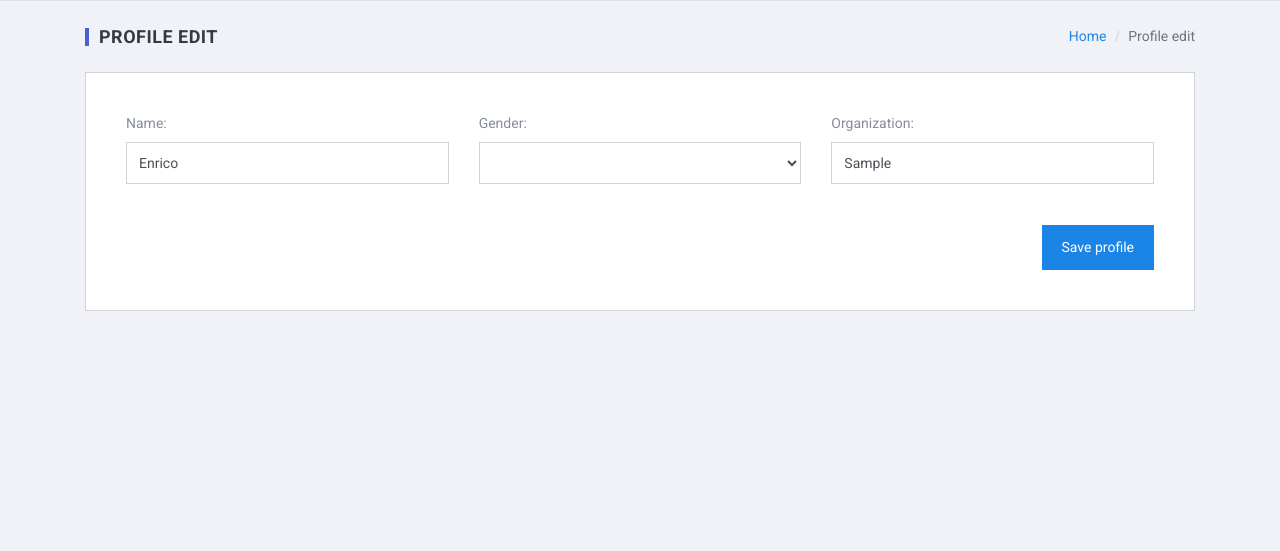
After one commit to EnricoChi/django2_dz, a Django app: page /accounts/edit/1 in a window 1280 px wide. The commit adds this page. Shown: the part 74-625 px from the top of the page. Run offline with Django 3.2, Linux system fonts and the light colour scheme; a user stored in the database is signed in; data comes from the database, SQL or seed files in the repository; both versions use the stored data as it was after the commit; tables that the repository leaves empty hold one stand-in row (values such as "Sample post"); some libraries are stand-ins or nearby versions.

Commit message:
one to one

```diff
--- a/rank/accounts/forms.py
+++ b/rank/accounts/forms.py
@@ -1,11 +1,10 @@
 import random
 import hashlib
-import secrets
 
 from django import forms
-from django.contrib.auth.forms import AuthenticationForm, UserCreationForm
+from django.contrib.auth.forms import AuthenticationForm, UserCreationForm, UserChangeForm
 
-from .models import Account
+from .models import Account, AccountInfo
 from .utils import send_verify_mail
 
 
@@ -18,7 +17,6 @@ class CommonAccountForm(forms.Form):
 
 
 class SignUpForm(CommonAccountForm, UserCreationForm):
-
     class Meta:
         model = Account
         fields = ('email', 'first_name')
@@ -42,3 +40,15 @@ class SignInForm(CommonAccountForm, AuthenticationForm):
         'invalid_login': "Something went wrong!",
         'inactive': "This account is inactive.",
     }
+
+
+class AccountEditForm(CommonAccountForm, forms.ModelForm):
+    class Meta:
+        model = Account
+        fields = ('first_name',)
+
+
+class AccountInfoEditForm(CommonAccountForm, forms.ModelForm):
+    class Meta:
+        model = AccountInfo
+        fields = ('gender', 'organization')
--- a/rank/accounts/models.py
+++ b/rank/accounts/models.py
@@ -4,6 +4,8 @@ from django.db import models
 from django.core.mail import send_mail
 from django.contrib.auth.base_user import AbstractBaseUser
 from django.contrib.auth.models import PermissionsMixin
+from django.db.models.signals import post_save
+from django.dispatch import receiver
 from django.utils.timezone import now
 
 from .managers import AccountManager
@@ -42,3 +44,25 @@ class Account(AbstractBaseUser, PermissionsMixin):
 
     def email_user(self, subject, message, from_email=None, **kwargs):
         send_mail(subject, message, from_email, [self.email], **kwargs)
+
+
+class AccountInfo(models.Model):
+    GENDER = ((0, ''),
+              (1, 'Male'),
+              (2, 'Female'))
+
+    account = models.OneToOneField(
+        Account, null=False, db_index=True, on_delete=models.CASCADE)
+    gender = models.PositiveSmallIntegerField(
+        'Gender', choices=GENDER, default=0)
+    organization = models.CharField(
+        'Organization', max_length=255, blank=True)
+
+    @receiver(post_save, sender=Account)
+    def account_info_create(sender, instance, created, **kwargs):
+        if created:
+            AccountInfo.objects.create(account=instance)
+
+    @receiver(post_save, sender=Account)
+    def account_info_save(sender, instance, **kwargs):
+        instance.accountinfo.save()
--- /dev/null
+++ b/rank/accounts/templates/accounts/edit.html
@@ -0,0 +1,40 @@
+{% extends 'commons/wrapper.html' %}
+
+{% block header %}
+    <ol class="breadcrumb slim-breadcrumb">
+        <li class="breadcrumb-item"><a href="{% url 'landing:landing' %}">Home</a></li>
+        <li class="breadcrumb-item active" aria-current="page">Profile edit</li>
+    </ol>
+    <h1 class="slim-pagetitle">Profile edit</h1>
+{% endblock %}
+
+{% block content %}
+    <div class="section-wrapper">
+        <div class="form-layout">
+            <form method="post">
+                <div class="row mg-b-25">
+                    {% csrf_token %}
+                    {% for field in form %}
+                        <div class="col-lg-4">
+                            <div class="form-group">
+                                {{ field.label_tag }}
+                                {{ field }}
+                            </div>
+                        </div>
+                    {% endfor %}
+                    {% for field in form_info %}
+                        <div class="col-lg-4">
+                            <div class="form-group">
+                                {{ field.label_tag }}
+                                {{ field }}
+                            </div>
+                        </div>
+                    {% endfor %}
+                </div>
+                <div class="form-layout-footer">
+                    <button class="btn btn-primary bd-0 ml-auto d-block">Save profile</button>
+                </div>
+            </form>
+        </div>
+    </div>
+{% endblock %}
--- a/rank/accounts/urls.py
+++ b/rank/accounts/urls.py
@@ -1,6 +1,6 @@
 from django.urls import path, re_path, include
 
-from .views import SignUp, SignIn, success_page, verify, sign_out
+from .views import SignUp, SignIn, success_page, verify, sign_out, AccountEdit
 
 app_name = 'accounts'
 
@@ -8,6 +8,7 @@ urlpatterns = [
     path('sign_up/', SignUp.as_view(), name='sign-up'),
     path('sign_in/', SignIn.as_view(), name='sign-in'),
     path('sign_out/', sign_out, name='sign-out'),
+    path('edit/<int:pk>', AccountEdit.as_view(), name='edit'),
     path('success/', success_page, name='success'),
 
     # TODO: убрать регулярку
--- a/rank/accounts/views.py
+++ b/rank/accounts/views.py
@@ -3,11 +3,11 @@ from django.contrib import auth
 from django.contrib.auth.views import LoginView
 from django.http import HttpResponseRedirect
 from django.shortcuts import render, get_object_or_404, redirect
-from django.urls import reverse
-from django.views.generic import CreateView
+from django.urls import reverse, reverse_lazy
+from django.views.generic import CreateView, UpdateView
 
-from .models import Account
-from .forms import SignUpForm, SignInForm
+from .models import Account, AccountInfo
+from .forms import SignUpForm, SignInForm, AccountEditForm, AccountInfoEditForm
 
 
 class RedirectAuthUserMixin:
@@ -32,6 +32,25 @@ class SignIn(LoginView):
     redirect_authenticated_user = True
 
 
+class AccountEdit(UpdateView):
+    model = Account
+    form_class = AccountEditForm
+    template_name = 'accounts/edit.html'
+    success_url = reverse_lazy('landing:landing')
+
+    def get_context_data(self, **kwargs):
+        context = super().get_context_data(**kwargs)
+        context['form_info'] = AccountInfoEditForm(self.request.POST or None, instance=self.request.user.accountinfo)
+        return context
+
+    def form_valid(self, form):
+        context = self.get_context_data()
+        form_info = context['form_info']
+        if form_info.is_valid():
+            form_info.save()
+        return super().form_valid(form)
+
+
 def success_page(request):
     message = f'Link to activate your account was sent to your e-mail'
     return render(request, 'accounts/success.html', {'message': message})
--- a/rank/commons/templates/commons/header.html
+++ b/rank/commons/templates/commons/header.html
@@ -14,8 +14,8 @@
                     </a>
                     <div class="dropdown-menu dropdown-menu-right">
                         <nav class="nav">
-                            <a href="#" class="nav-link"><i class="icon ion-person"></i>
-                                View Profile</a>
+                            <a href="{% url 'accounts:edit' user.pk %}" class="nav-link"><i class="icon ion-person"></i>
+                                Edit Profile</a>
                             <a href="{% url 'accounts:sign-out' %}" class="nav-link"><i class="icon ion-forward"></i>
                                 Sign Out</a>
                         </nav>
```
Also changed, not shown: rank/accounts/migrations/0003_auto_20180917_0251.py (added), rank/accounts/migrations/0004_auto_20180917_0337.py (added), rank/db.sqlite3.
